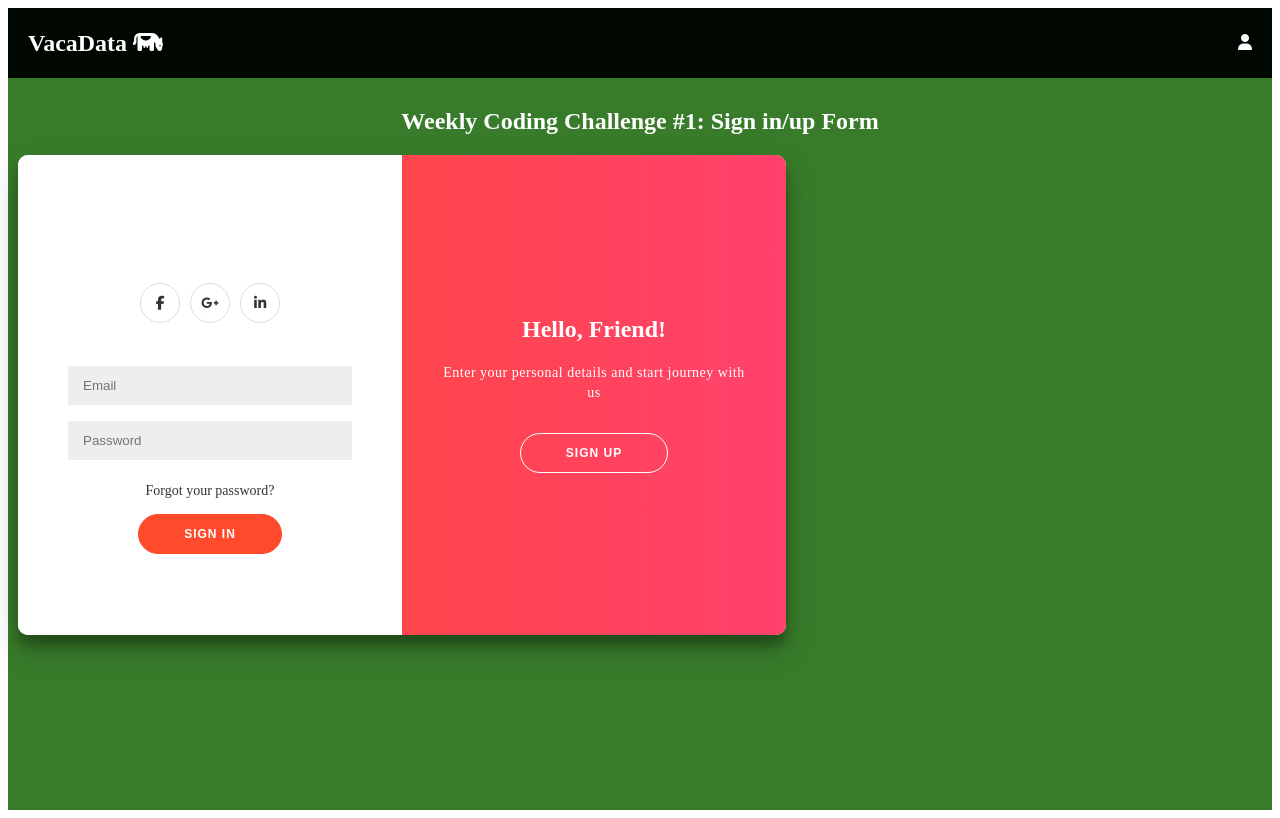
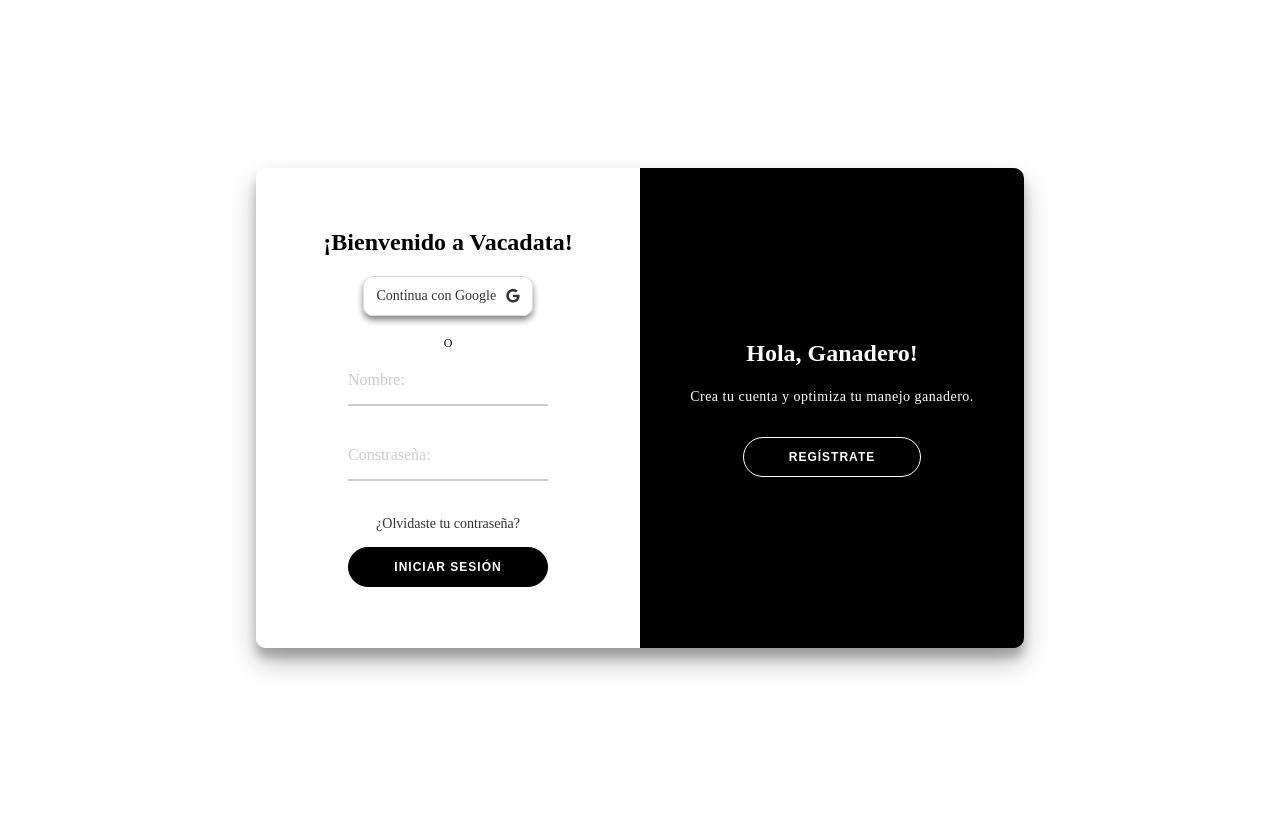
Before and after one commit to JanVal3k/VacaData, an Angular app: page / in a window 1280 px wide. Built offline with nearby package versions, Linux system fonts and the light colour scheme.

Commit message:
feat: primera version del login solo UI

```diff
--- a/src/app/app.component.css
+++ b/src/app/app.component.css
@@ -34,3 +34,11 @@
     height: 100vh;
     max-height: 89vh;
 }
+.loginNav{
+    display: flex;
+    flex: 1;
+    justify-content: center;
+    align-items: center;
+    width: 100%;
+    height: 100%;
+}
--- a/src/app/app.component.html
+++ b/src/app/app.component.html
@@ -1,17 +1,20 @@
 <div class="container">
+  @if (login === false) {
+  <nav class="loginNav"><app-login /></nav>
+  }@else {
   <nav class="menu">
     <app-menu (selectBoard)="getBoard($event)" />
   </nav>
   <nav class="content">
-    <app-login />
     <!-- <app-animals /> -->
-    @if (Board === "animalsBoard") {
+    <!-- @if (Board === "animalsBoard") {
     <app-animals (selectHealth)="getBoard($event)" />
     } @else if (Board === "healthBoard") {
     <app-health />
     } @else if(Board === "reproductionBoard") {
     <app-reproducction />
-    }
+    } -->
   </nav>
+  }
 </div>
 <router-outlet />
--- a/src/app/app.component.ts
+++ b/src/app/app.component.ts
@@ -14,6 +14,7 @@
 })
 export class AppComponent {
     Board='';
+    login = false;
     getBoard(boardName: string){
       this.Board = boardName;
     }
--- a/src/app/login/login.component.css
+++ b/src/app/login/login.component.css
@@ -6,6 +6,7 @@
 }
 
 body {
+	flex:1;
 	background: #f6f5f7;
 	display: flex;
 	justify-content: center;
@@ -46,8 +47,8 @@
 
 button {
 	border-radius: 20px;
-	border: 1px solid #FF4B2B;
-	background-color: #FF4B2B;
+	border: 1px solid #000000;
+	background-color: #000000;
 	color: #FFFFFF;
 	font-size: 12px;
 	font-weight: bold;
@@ -80,13 +81,8 @@
 	height: 100%;
 	text-align: center;
 }
-
-input {
-	background-color: #eee;
-	border: none;
-	padding: 12px 15px;
-	margin: 8px 0;
-	width: 100%;
+i{
+	padding-left: 10px;
 }
 
 .container {
@@ -161,9 +157,7 @@
 
 .overlay {
 	background: #FF416C;
-	background: -webkit-linear-gradient(to right, #FF4B2B, #FF416C);
-	background: linear-gradient(to right, #FF4B2B, #FF416C);
-	background-repeat: no-repeat;
+	background: #000000;
 	background-size: cover;
 	background-position: 0 0;
 	color: #FFFFFF;
@@ -217,17 +211,105 @@
 
 .social-container a {
 	border: 1px solid #DDDDDD;
-	border-radius: 50%;
+	border-radius: 10px;
 	display: inline-flex;
 	justify-content: center;
 	align-items: center;
 	margin: 0 5px;
 	height: 40px;
-	width: 40px;
+	width: 170px;
+	box-shadow: 0 4px 6px rgba(0, 0, 0, 0.491);
 }
+/* inputs styles*/
+.input-container {
+	position: relative;
+	margin: 20px auto;
+	width: 200px;
+  }
+
+  .input-container input[type="text"] {
+	font-size: 20px;
+	width: 100%;
+	border: none;
+	border-bottom: 2px solid #ccc;
+	padding: 5px 0;
+	background-color: transparent;
+	outline: none;
+  }
+  .input-container input[type="email"] {
+	font-size: 20px;
+	width: 100%;
+	border: none;
+	border-bottom: 2px solid #ccc;
+	padding: 5px 0;
+	background-color: transparent;
+	outline: none;
+  }
+  .input-container input[type="password"] {
+	font-size: 20px;
+	width: 100%;
+	border: none;
+	border-bottom: 2px solid #ccc;
+	padding: 5px 0;
+	background-color: transparent;
+	outline: none;
+  }
+
+  .input-container .label {
+	position: absolute;
+	top: 0;
+	left: 0;
+	color: #ccc;
+	transition: all 0.3s ease;
+	pointer-events: none;
+  }
+
+  .input-container .underline {
+	position: absolute;
+	bottom: 0;
+	left: 0;
+	height: 2px;
+	width: 100%;
+	background-color: #333;
+	transform: scaleX(0);
+	transition: all 0.3s ease;
+  }
+  .input-container input[type="text"]:focus ~ .label,
+  .input-container input[type="text"]:valid ~ .label {
+	top: -20px;
+	font-size: 16px;
+	color: #333;
+  }
+
+  .input-container input[type="text"]:focus ~ .underline,
+  .input-container input[type="text"]:valid ~ .underline {
+	transform: scaleX(1);
+  }
+  /*------------------*/
+  .input-container input[type="password"]:focus ~ .label,
+  .input-container input[type="password"]:valid ~ .label {
+	top: -20px;
+	font-size: 16px;
+	color: #333;
+  }
+  .input-container input[type="password"]:focus ~ .underline,
+  .input-container input[type="password"]:valid ~ .underline {
+	transform: scaleX(1);
+  }
+   /*------------------*/
+   .input-container input[type="email"]:focus ~ .label,
+   .input-container input[type="email"]:valid ~ .label {
+	 top: -20px;
+	 font-size: 16px;
+	 color: #333;
+   }
+   .input-container input[type="email"]:focus ~ .underline,
+   .input-container input[type="email"]:valid ~ .underline {
+	 transform: scaleX(1);
+   }
 
 footer {
-    background-color: #222;
+    background-color: #000000;
     color: #fff;
     font-size: 14px;
     bottom: 0;
--- a/src/app/login/login.component.html
+++ b/src/app/login/login.component.html
@@ -1,46 +1,67 @@
-<h2>Weekly Coding Challenge #1: Sign in/up Form</h2>
 <div class="container" id="container" #container>
   <div class="form-container sign-up-container">
     <form action="#">
-      <h1>Create Account</h1>
+      <h1>Crear Cuenta</h1>
       <div class="social-container">
-        <a href="#" class="social"><i class="fab fa-facebook-f"></i></a>
-        <a href="#" class="social"><i class="fab fa-google-plus-g"></i></a>
-        <a href="#" class="social"><i class="fab fa-linkedin-in"></i></a>
+        <a href="#" class="social"
+          >Continua con Google<i class="fab fa-google"></i
+        ></a>
       </div>
-      <span>or use your email for registration</span>
-      <input type="text" placeholder="Name" />
-      <input type="email" placeholder="Email" />
-      <input type="password" placeholder="Password" />
-      <button>Sign Up</button>
+      <span>o utiliza otro email para regístrate</span>
+      <div class="input-container">
+        <input type="text" id="input" required="" />
+        <label for="input" class="label">Nombre:</label>
+        <div class="underline"></div>
+      </div>
+      <div class="input-container">
+        <input type="Email" id="input" required="" />
+        <label for="input" class="label">Email:</label>
+        <div class="underline"></div>
+      </div>
+      <div class="input-container">
+        <input type="password" id="input" required="" />
+        <label for="input" class="label">Constraseña:</label>
+        <div class="underline"></div>
+      </div>
+      <button>Regístrate</button>
     </form>
   </div>
   <div class="form-container sign-in-container">
     <form action="#">
-      <h1>Sign in</h1>
+      <h1>¡Bienvenido a Vacadata!</h1>
+      <span></span>
       <div class="social-container">
-        <a href="#" class="social"><i class="fab fa-facebook-f"></i></a>
-        <a href="#" class="social"><i class="fab fa-google-plus-g"></i></a>
-        <a href="#" class="social"><i class="fab fa-linkedin-in"></i></a>
+        <a href="#" class="social"
+          >Continua con Google<i class="fab fa-google"></i
+        ></a>
       </div>
-      <span>or use your account</span>
-      <input type="email" placeholder="Email" />
-      <input type="password" placeholder="Password" />
-      <a href="#">Forgot your password?</a>
-      <button>Sign In</button>
+      <span>O</span>
+      <!-- <input type="email" placeholder="Email" /> -->
+      <div class="input-container">
+        <input type="text" id="input" required="" />
+        <label for="input" class="label">Nombre:</label>
+        <div class="underline"></div>
+      </div>
+      <div class="input-container">
+        <input type="password" id="input" required="" />
+        <label for="input" class="label">Constraseña:</label>
+        <div class="underline"></div>
+      </div>
+      <a href="#">¿Olvidaste tu contraseña?</a>
+      <button href="#">iniciar sesión</button>
     </form>
   </div>
   <div class="overlay-container">
     <div class="overlay">
       <div class="overlay-panel overlay-left">
-        <h1>Welcome Back!</h1>
-        <p>To keep connected with us please login with your personal info</p>
-        <button class="ghost" id="signIn" #signInButton>Sign In</button>
+        <h1>¡Bienvenido de nuevo a Vacadata!</h1>
+        <p>¿Ya eres miembro?</p>
+        <button class="ghost" id="signIn" #signInButton>Iniciar Sesión</button>
       </div>
       <div class="overlay-panel overlay-right">
-        <h1>Hello, Friend!</h1>
-        <p>Enter your personal details and start journey with us</p>
-        <button class="ghost" id="signUp" #signUpButton>Sign Up</button>
+        <h1>Hola, Ganadero!</h1>
+        <p>Crea tu cuenta y optimiza tu manejo ganadero.</p>
+        <button class="ghost" id="signUp" #signUpButton>Regístrate</button>
       </div>
     </div>
   </div>
```
